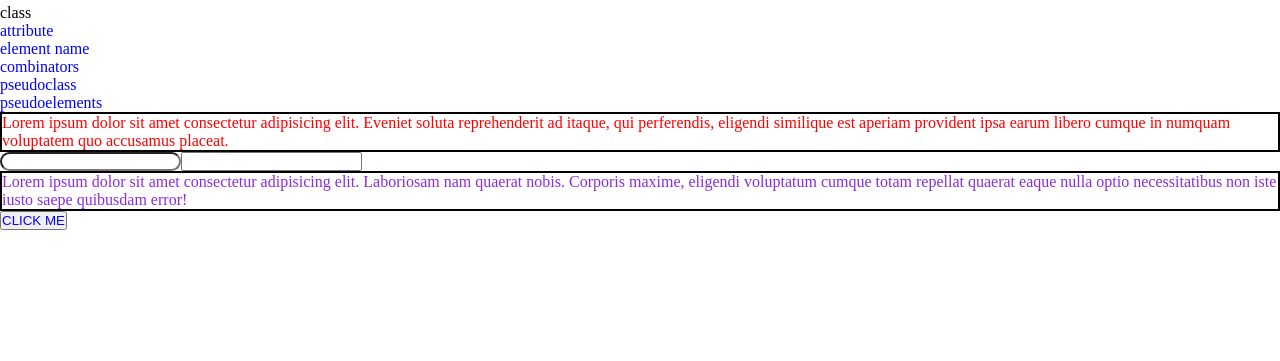
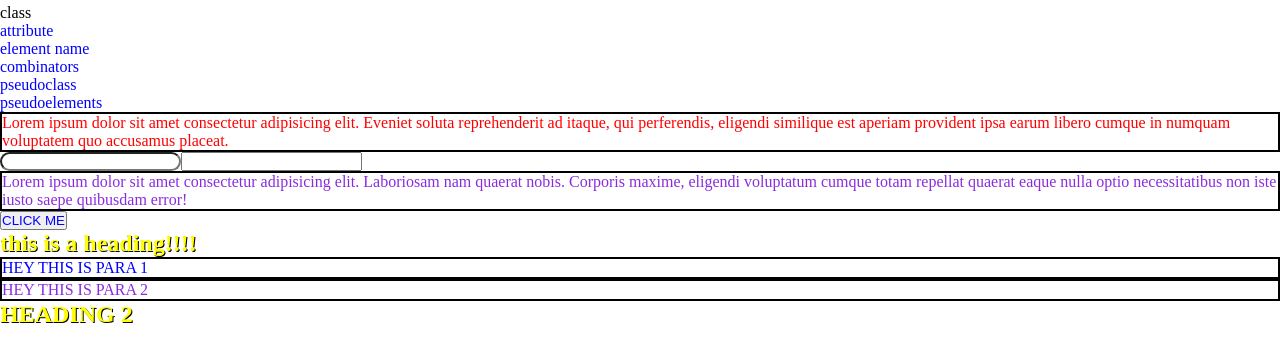
Before and after one commit to vedantag2021-source/full-stack, a plain HTML site: page selectors.html in a window 1280 px wide. Shown: the part 69-430 px from the top of the page. Drawn offline with Linux system fonts and the light colour scheme.

Commit message:
section and div

```diff
--- a/selectors.html
+++ b/selectors.html
@@ -30,6 +30,19 @@
         button:hover{
             background-color:black;
         }
+        h2+p{
+            color:blue;
+        }
+        h2~p{
+            text-transform: uppercase;
+        }
+        section h2{
+            color:yellow;
+            text-shadow: 1px 1px 0 black;
+        }
+        section>h2{
+            text-transform:lowercase;
+        }
 
     </style>
 </head>
@@ -53,5 +66,13 @@
         Laboriosam nam quaerat nobis. Corporis maxime, eligendi voluptatum cumque totam repellat
          quaerat eaque nulla optio necessitatibus non iste iusto saepe quibusdam error!</p>
     <button>CLICK ME</button>
+    <section>
+        <h2>THIS IS A HEADING!!!!</h2>
+        <p>hey this is para 1</p>
+        <p>hey this is para 2</p>
+        <div>
+            <h2>HEADING 2</h2>
+        </div>
+    </section>
 </body>
 </html>
```
